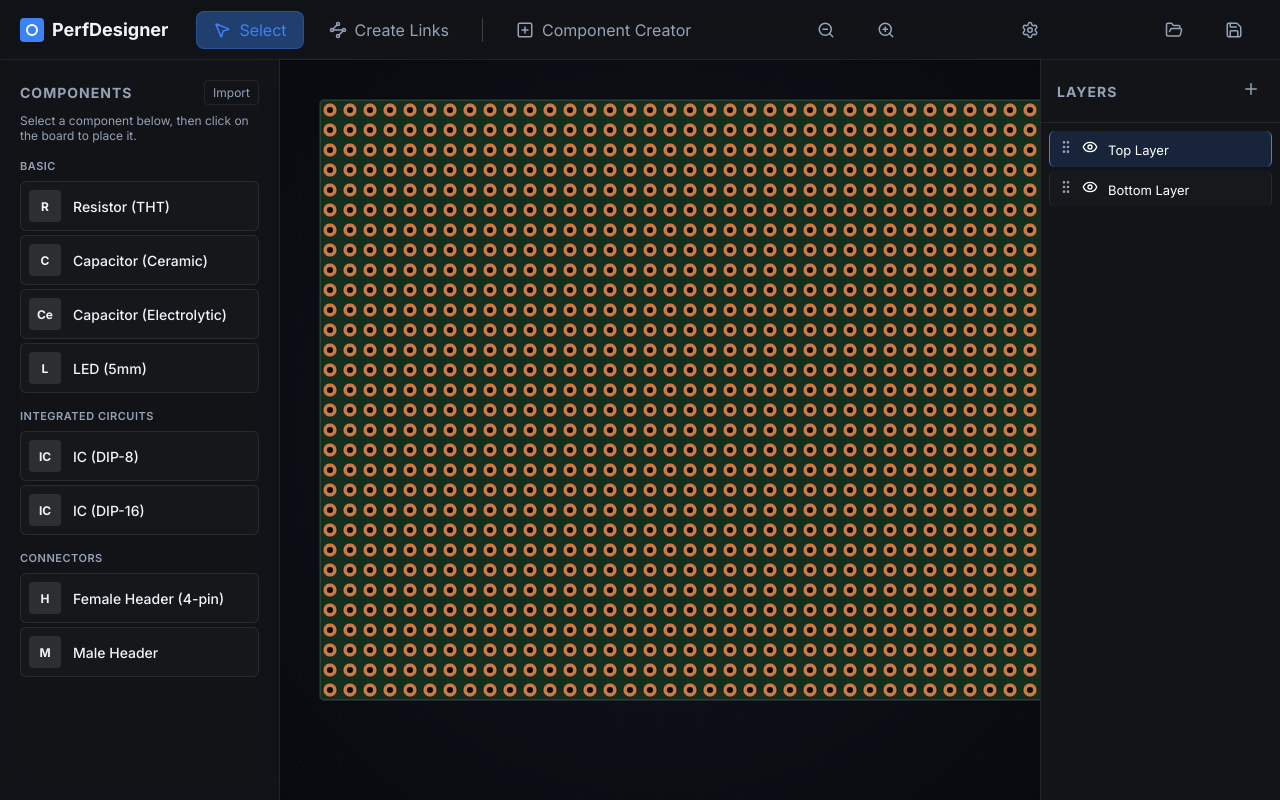
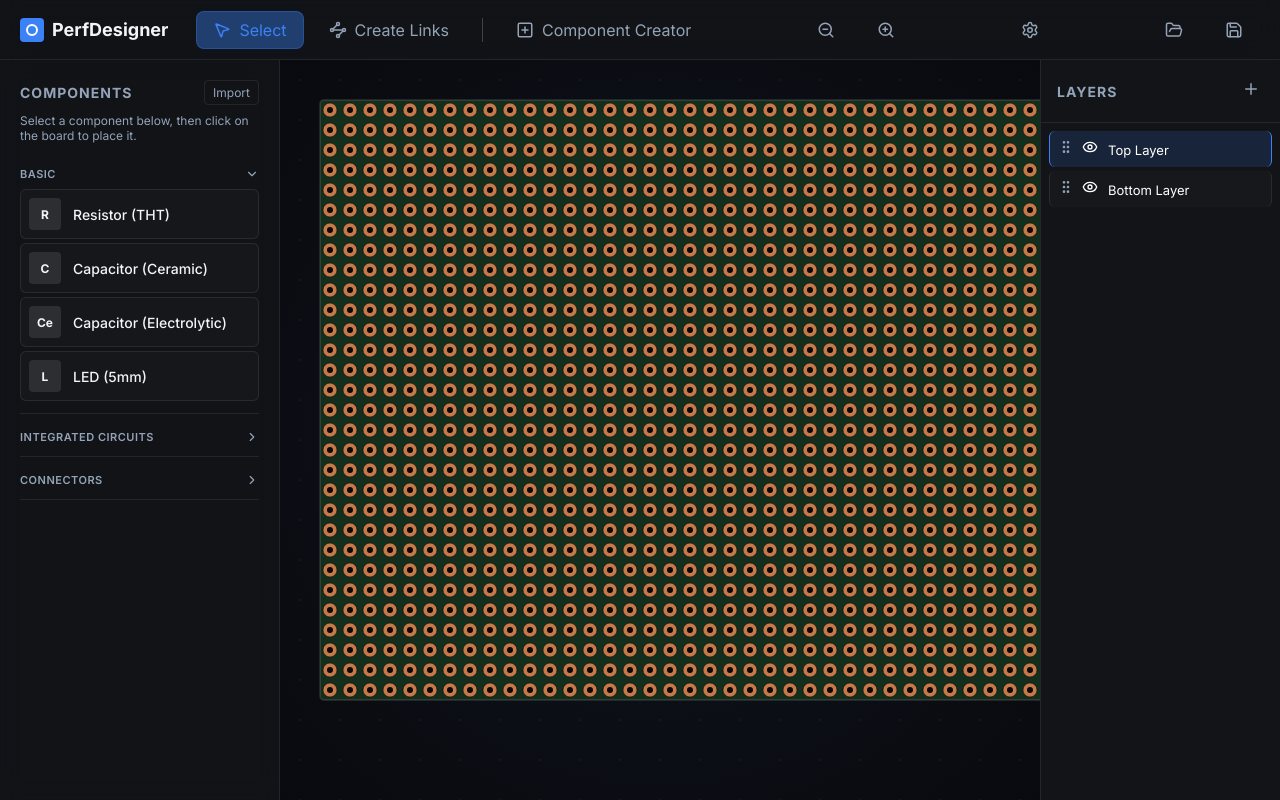
Before and after one commit to jaysonragasa/perfdesigner, a React (Vite) app: page / in a window 1280 px wide. Built offline with nearby package versions, Linux system fonts and the light colour scheme.

Commit message:
Update README.md with comprehensive project documentation

```diff
--- a/src/components/Sidebar.jsx
+++ b/src/components/Sidebar.jsx
@@ -1,5 +1,5 @@
-import React from 'react';
-import { Trash2 } from 'lucide-react';
+import React, { useState } from 'react';
+import { Trash2, ChevronDown, ChevronRight } from 'lucide-react';
 
 const CATEGORIES = [
   {
@@ -38,6 +38,17 @@ const Sidebar = ({ activeTool, setActiveTool, selectedComponentType, setSelected
     });
   }
 
+  const [expandedCategories, setExpandedCategories] = useState({
+    'Basic': true
+  });
+
+  const toggleCategory = (catName) => {
+    setExpandedCategories(prev => ({
+      ...prev,
+      [catName]: !prev[catName]
+    }));
+  };
+
   return (
     <div className="sidebar" style={{ overflowY: 'auto' }}>
       <div style={{ display: 'flex', justifyContent: 'space-between', alignItems: 'center', marginBottom: '8px' }}>
@@ -54,13 +65,31 @@ const Sidebar = ({ activeTool, setActiveTool, selectedComponentType, setSelected
         Select a component below, then click on the board to place it.
       </p>
 
-      <div className="component-list" style={{ display: 'flex', flexDirection: 'column', gap: '16px' }}>
-        {allCategories.map(cat => (
-          <div key={cat.name}>
-            <div style={{ fontSize: '11px', textTransform: 'uppercase', color: 'var(--text-muted)', letterSpacing: '0.5px', marginBottom: '8px', fontWeight: '600' }}>
+      <div className="component-list" style={{ display: 'flex', flexDirection: 'column', gap: '8px' }}>
+        {allCategories.map(cat => {
+          const isExpanded = !!expandedCategories[cat.name];
+          return (
+            <div key={cat.name} style={{ borderBottom: '1px solid var(--border-subtle)', paddingBottom: '4px' }}>
+              <div
+                onClick={() => toggleCategory(cat.name)}
+                style={{
+                  display: 'flex',
+                  alignItems: 'center',
+                  justifyContent: 'space-between',
+                  padding: '8px 0',
+                  cursor: 'pointer',
+                  fontSize: '11px',
+                  textTransform: 'uppercase',
+                  color: 'var(--text-muted)',
+                  letterSpacing: '0.5px',
+                  fontWeight: '600'
+                }}
+              >
                 {cat.name}
+                {isExpanded ? <ChevronDown size={14} /> : <ChevronRight size={14} />}
               </div>
-            <div style={{ display: 'flex', flexDirection: 'column', gap: '4px' }}>
+              {isExpanded && (
+                <div style={{ display: 'flex', flexDirection: 'column', gap: '4px', paddingBottom: '8px' }}>
                   {cat.items.map(comp => (
                     <div
                       key={comp.id}
@@ -99,8 +128,10 @@ const Sidebar = ({ activeTool, setActiveTool, selectedComponentType, setSelected
                     </div>
                   ))}
                 </div>
+              )}
             </div>
-        ))}
+          );
+        })}
       </div>
     </div>
   );
```
Also changed, not shown: 1 other file (tests, documents, lock files or other folders). Lines whose indentation alone changed are shown as unchanged.
